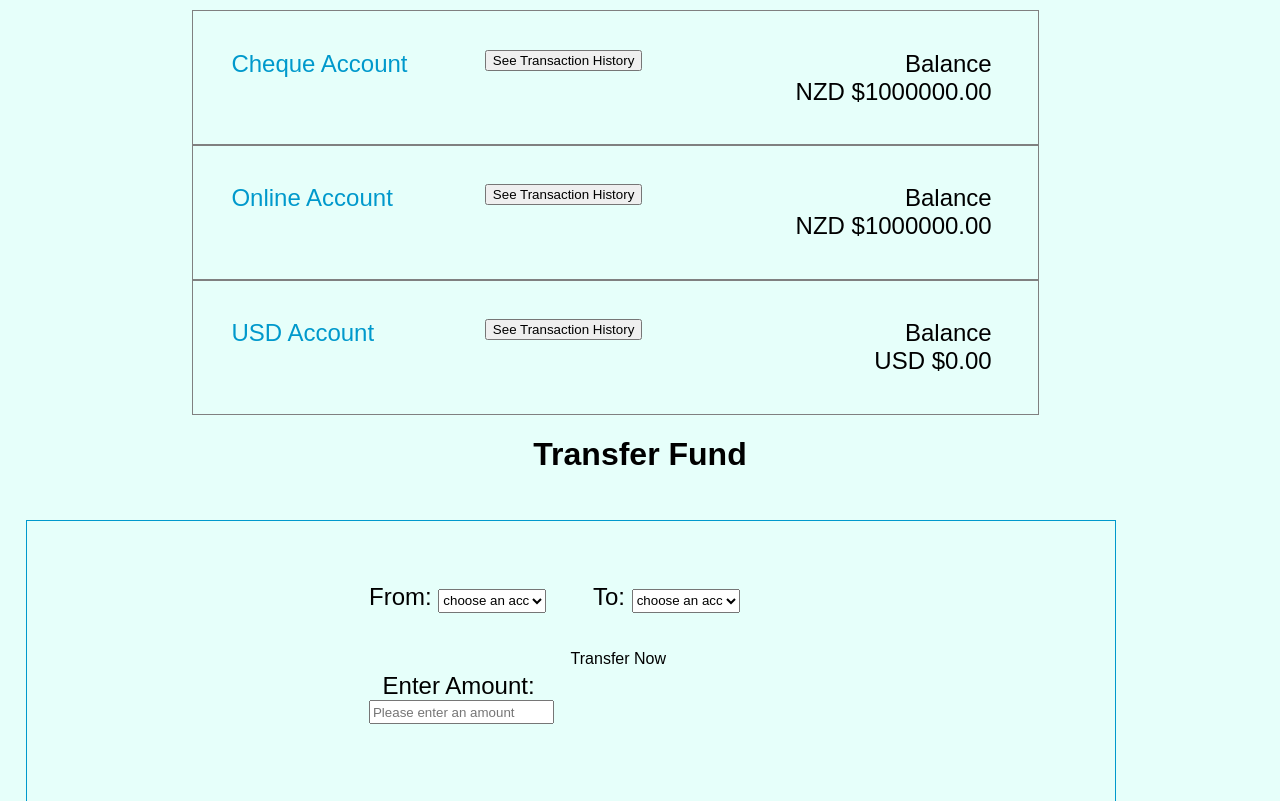
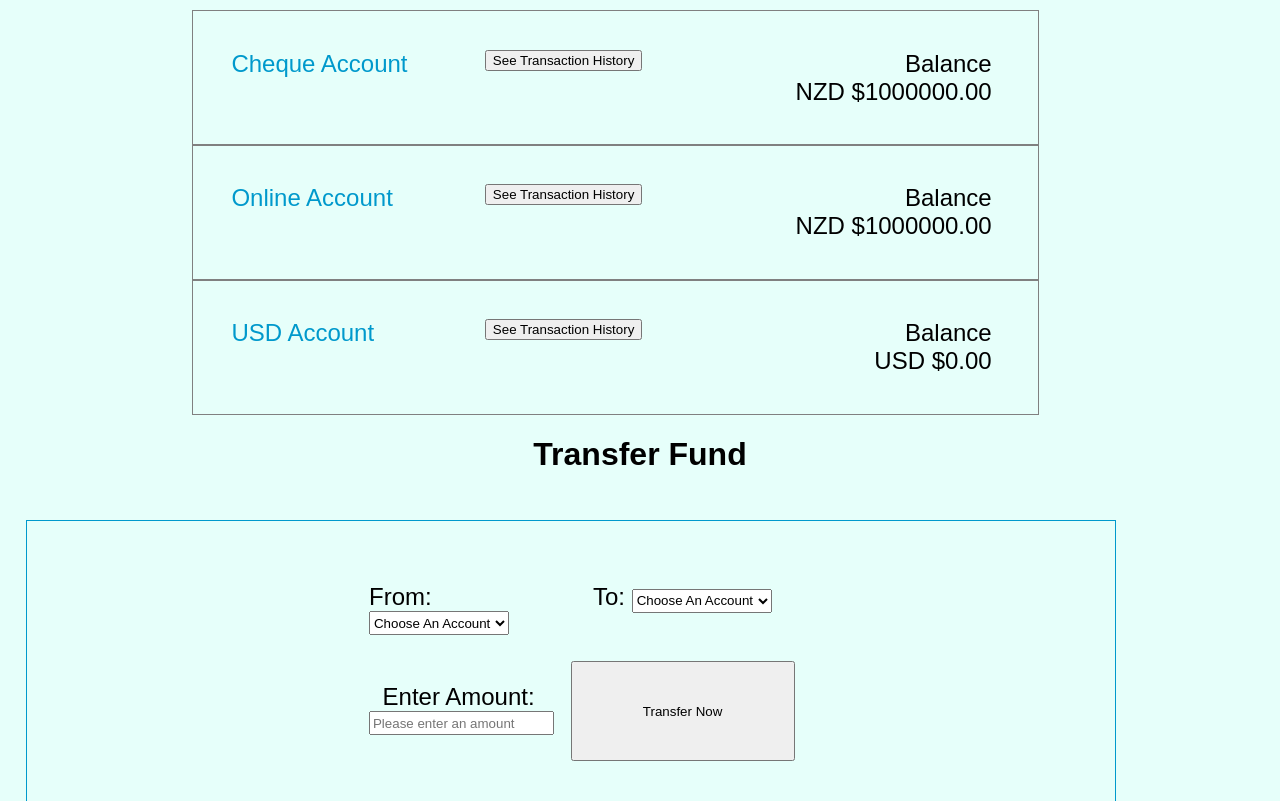
Before and after one commit to Mingyang-Li/Mock-online-banking-system, a plain HTML site: page index.html in a window 1280 px wide. Shown: the part 521-1322 px from the top of the page. Drawn offline with Linux system fonts and the light colour scheme.

Commit message:
Modified JS functions for transaction
Almost working, but I need to sleep.

```diff
--- a/index.html
+++ b/index.html
@@ -65,10 +65,10 @@
                 <div id="from">
                     From:
                     <select class="fromDropdown" id="fromDropdown">
-                        <option>choose an acc</option>
-                        <option>cheque</option>
-                        <option>online</option>
-                        <option>usd</option>
+                        <option>Choose An Account</option>
+                        <option class = "cheque">Cheque</option>
+                        <option class = "online">Online</option>
+                        <option class = "usd">USD</option>
                     </select>
                 </div>
             </div>
@@ -77,22 +77,22 @@
                 <div id="to">
                     To:
                     <select class="toDropdown" id="toDropdown">
-                        <option>choose an acc</option>
-                        <option>cheque</option>
-                        <option>online</option>
-                        <option>usd</option>
+                        <option>Choose An Account</option>
+                        <option class = "cheque">Cheque</option>
+                        <option class = "online">Online</option>
+                        <option class = "usd">USD</option>
                     </select>
                 </div>
             </div>
 
             <div id="amount">
                 Enter Amount:
-                <input type="number" placeholder="Please enter an amount">
+                <input id = "amtToTransfer" type="number" placeholder="Please enter an amount" value = "">
             </div>
 
-            <div id = #initiateTransfer onclick = "transfer()">
+            <button id = #initiateTransfer onclick = "transfer()">
                     Transfer Now
-            </div>
+            </button>
         </div>
     </main>
 
--- a/jsbank.css
+++ b/jsbank.css
@@ -128,3 +128,11 @@ main #trasnfer #toAcc{
 #amount input{
     height: 3vh;
 }
+
+#transfer #initiateTransfer{
+    color: pink;
+    border: 0.5px solid red;
+    margin: 20px;
+    padding: 0;
+    font-size: auto;
+}
--- a/jsbank.js
+++ b/jsbank.js
@@ -19,7 +19,8 @@ chequeBalance = parseFloat(chequeBalance);
 onlineBalance = parseFloat(onlineBalance);
 usdBalance = parseFloat(usdBalance);
 
-//function for compounding interest, loop again once any of the balance reached $10,000,000
+//function for compounding interest, loop again once any
+//of the balance reached $10,000,000
 function compoundInterest(chqBal, onlBal, chqStr, onlStr){
     while (chqBal < 10000000 && onlBal < 1000000){
         chqBal = chqBal * 1.02;
@@ -37,21 +38,61 @@ setTimeout(compoundInterest(chequeBalance, onlineBalance, chequeStr, onlineStr,
 
 //function for money transfer
 function transfer(){
-    let date = new Date();
+    let newDate = new Date();
     let usdToNzd = 1.5;
     let nzdToUsd = 0.67;
-    let amount = parseFloat(input.innerHTML);
-    let fromAcc = fromField.innerHTML;
-    let toAcc = toField.innerHTML;
+    let amountInput = document.getElementById("amtToTransfer").value;
+    let amount = parseFloat(amountInput);
+
+    var fromAcc = "";
+    var fromAcs = document.getElementById("fromDropdown");
+    while (fromAcc === ""){
+        if (fromAcs.value == "Cheque"){
+            fromAcc = "cheque";
+        }
+        else if (fromAcs.value == "Online"){
+            fromAcc = "online";
+        }
+        else if (fromAcs.value == "USD"){
+            fromAcc = "usd";
+        }
+        else {
+            alert("Please select an account to transfer from.")
+        }
+    }
+
+    var toAcc = "";
+    var toAcs = document.getElementById("toDropdown");
+    while (toAcs === ""){
+        if (toAcs.value == "Cheque"){
+            toAcc = "cheque";
+        } else if (toAcs.value == "Online"){
+            toAcc = "online";
+        } else if (fromAtoAcscs.value == "USD"){
+            toAcc = "usd";
+        } else {
+            alert("Please select an account to transfer money to!")
+        }
+    }
+
+
     while (fromAcc === "cheque"){
         if (toAcc == "online"){
+            //change cheque acc balance
             chequeBalance -= amount;
+            //change cheque acc STRING balance
+            var dollarIndex = chequeStr.lastIndexOf("$");
+            chequeStr = chequeStr.slice(0, dollarIndex + 1) + chequeBalance;
+            //change online acc balance
             onlineBalance += amount;
+            //change online acc STRING balance
+            dollarIndex = onlineStr.lastIndexOf("$");
+            onlineStr = onlineStr.slice(0, dollarIndex + 1) + onlineBalance;
         }
         else if (toAcc == "usd"){
-            let conversionFee = chequeBalance * 0.04;
+            var conversionFee = chequeBalance * 0.04;
             chequeBalance -= conversionFee;
-            let convertedUsd = chequeBalance * nzdToUsd;
+            var convertedUsd = chequeBalance * nzdToUsd;
             usdBalance += convertedUsd;
         }
         break;
@@ -85,21 +126,17 @@ function transfer(){
         }
         break;
     }
-    if (fromAcc === toAcc){
-        alert("You need to transfer fund to a different account!")
-    }
-    if (fromAcc === ""){
-        alert("Please select an account to transfer funds from")
-    }
-    if (toAcc === ""){
-        alert("Please select an account to deposit funds")
-    }
-    if (amount === ""){
-        alert("Please enter an amount")
-    }
-    if (amount === NaN){
-        alert("Please enter a valid amount")
+
+    while (true){
+        if (fromAcc === toAcc){
+            alert("You need to transfer fund to a different account!");
+            break;
+        }
+        if (amount === ""){
+            alert("Please enter an amount");
+            break;
+        }
     }
 }
 
-//function for
+//add transaction processing animation after clicking transfer
```
